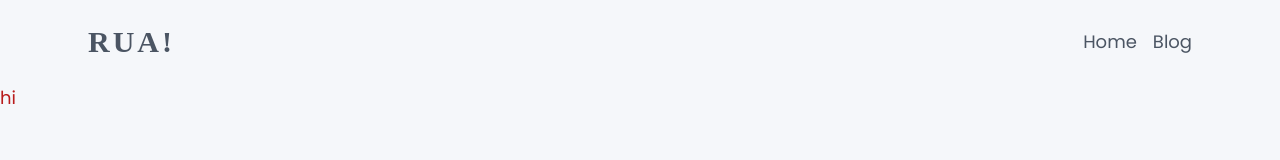
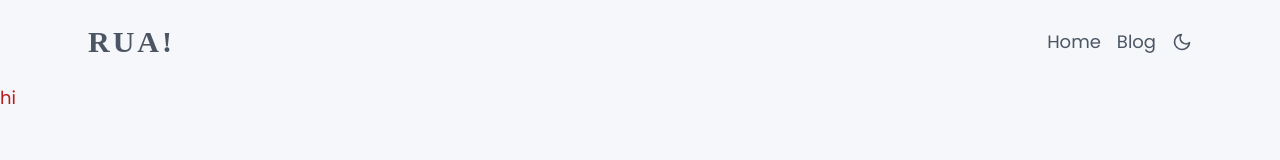
Before and after one commit to DefectingCat/DefectingCat.github.io, a Next.js app: page / in a window 1280 px wide. Shown: the top 160 px of the page. Built offline with nearby package versions, Linux system fonts and the light colour scheme; a web font is replaced by a local one.

Commit message:
Add dark mode with next-themes

```diff
--- /dev/null
+++ b/components/DarkModeBtn.tsx
@@ -0,0 +1,30 @@
+import { useTheme } from 'next-themes';
+import { FC, useEffect, useState } from 'react';
+import { FiMoon, FiSun } from 'react-icons/fi';
+
+const DarkModeBtn: FC = () => {
+  const [mounted, setMounted] = useState(false);
+  const { systemTheme, theme, setTheme } = useTheme();
+  // When mounted on client, now we can show the UI
+  useEffect(() => setMounted(true), []);
+
+  const currentTheme = theme === 'system' ? systemTheme : theme;
+
+  if (!mounted) return null;
+
+  return (
+    <>
+      {currentTheme === 'dark' ? (
+        <button>
+          <FiSun className="w-5 h-5" onClick={() => setTheme('light')} />
+        </button>
+      ) : (
+        <button>
+          <FiMoon className="w-5 h-5" onClick={() => setTheme('dark')} />
+        </button>
+      )}
+    </>
+  );
+};
+
+export default DarkModeBtn;
--- a/components/NavBar.tsx
+++ b/components/NavBar.tsx
@@ -2,6 +2,9 @@ import cn from 'classnames';
 import Link from 'next/link';
 import { FC, useState } from 'react';
 import { FiMenu } from 'react-icons/fi';
+import dynamic from 'next/dynamic';
+
+const DarkModeBtn = dynamic(() => import('components/DarkModeBtn'));
 
 const txtMenu = [
   {
@@ -68,6 +71,15 @@ const HeadBar: FC = () => {
                 <Link href={m.path}>{m.name}</Link>
               </li>
             ))}
+            <li
+              className={cn(
+                'mb-2 last:mb-0 md:mb-0',
+                'md:mr-4 md:last:mr-0',
+                'flex items-center'
+              )}
+            >
+              <DarkModeBtn />
+            </li>
           </ul>
         </nav>
       </header>
--- a/next.config.js
+++ b/next.config.js
@@ -10,6 +10,9 @@ const withMDX = require('@next/mdx')({
 /** @type {import('next').NextConfig} */
 const nextConfig = {
   reactStrictMode: true,
+  // experimental: {
+  //    reactMode: 'concurrent',
+  // },
   pageExtensions: ['ts', 'tsx', 'js', 'jsx', 'md', 'mdx'],
 };
 
--- a/package.json
+++ b/package.json
@@ -13,8 +13,9 @@
     "@next/mdx": "^12.1.0",
     "classnames": "^2.3.1",
     "next": "12.1.0",
-    "react": "17.0.2",
-    "react-dom": "17.0.2",
+    "next-themes": "^0.1.1",
+    "react": "^17.0.2",
+    "react-dom": "^17.0.2",
     "react-icons": "^4.3.1"
   },
   "devDependencies": {
--- a/pages/_app.tsx
+++ b/pages/_app.tsx
@@ -1,15 +1,7 @@
 import 'styles/globals.css';
-import type { AppProps } from 'next/app';
-import { NextPage } from 'next';
-import { ReactElement, ReactNode } from 'react';
 import Head from 'next/head';
-
-type NextPageWithLayout = NextPage & {
-  getLayout?: (page: ReactElement) => ReactNode;
-};
-type AppPropsWithLayout = AppProps & {
-  Component: NextPageWithLayout;
-};
+import { AppPropsWithLayout } from 'types';
+import { ThemeProvider } from 'next-themes';
 
 function MyApp({ Component, pageProps }: AppPropsWithLayout) {
   const getLayout = Component.getLayout ?? ((page) => page);
@@ -24,7 +16,15 @@ function MyApp({ Component, pageProps }: AppPropsWithLayout) {
         <title>RUA</title>
       </Head>
 
-      {getLayout(<Component {...pageProps} />)}
+      <ThemeProvider
+        attribute="class"
+        storageKey="rua-theme"
+        themes={['light', 'dark']}
+        enableSystem
+        defaultTheme="system"
+      >
+        {getLayout(<Component {...pageProps} />)}
+      </ThemeProvider>
     </>
   );
 }
--- a/tailwind.config.js
+++ b/tailwind.config.js
@@ -1,4 +1,5 @@
 module.exports = {
+  darkMode: 'class',
   content: [
     './pages/**/*.{js,ts,jsx,tsx,md,mdx}',
     './components/**/*.{js,ts,jsx,tsx}',
--- a/types/index.ts
+++ b/types/index.ts
@@ -1,6 +1,11 @@
 import { NextPage } from 'next';
+import { AppProps } from 'next/app';
 import { ReactElement } from 'react';
 
 export type NextPageWithLayout = {
   getLayout(page: ReactElement): JSX.Element;
 } & NextPage;
+
+export type AppPropsWithLayout = AppProps & {
+  Component: NextPageWithLayout;
+};
```
Also changed, not shown: 1 other file (tests, documents, lock files or other folders).
